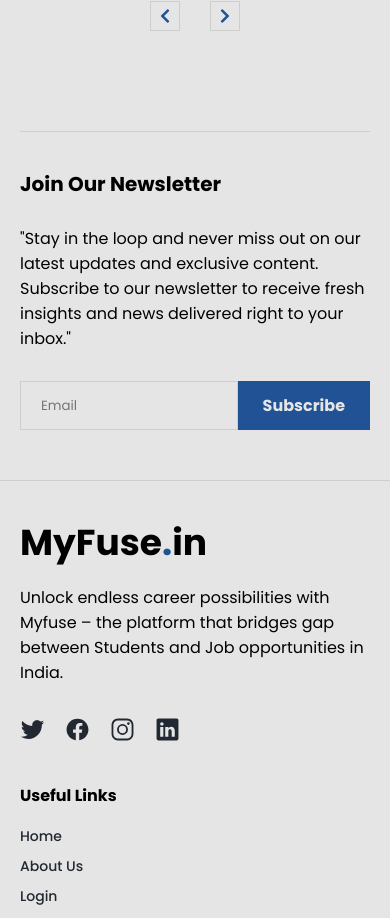
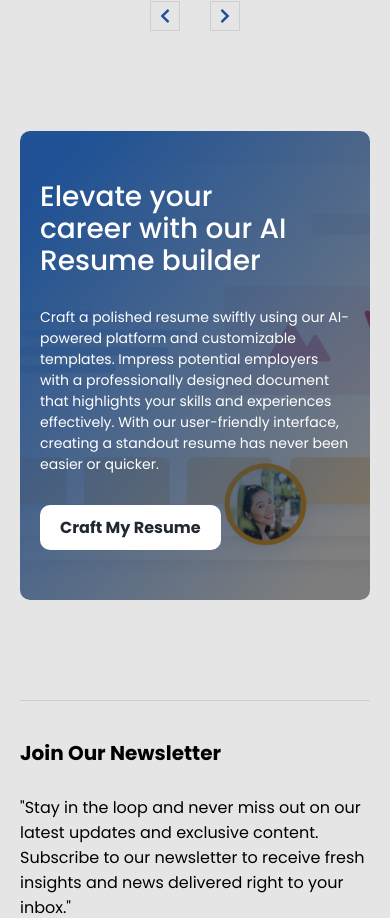
Before and after one commit to basic-coder/myFuse, a React (Vite) app: page / in a window 390 px wide. Shown: the part 4895-5813 px from the top of the page. Built offline with nearby package versions, Linux system fonts and the light colour scheme.

Commit message:
resume builder added

```diff
--- /dev/null
+++ b/src/components/ResumeBuilder/ResumeBuilder.jsx
@@ -0,0 +1,20 @@
+import React from 'react'
+import './resumeBuilder.css';
+import bgImage from '../../images/resumeBuilder/resumeBuilderImg.png'
+import { Link } from 'react-router-dom';
+
+const ResumeBuilder = () => {
+    return (
+        <div className='resumeBuilder'>
+            <img className='resumeBuilder_img' src={bgImage} alt="" />
+            <div className="resumeBuilder_bg"></div>
+            <div className="resumeBuilder__content">
+                <h3 className='resumeBuilder__title'>Elevate your career with our AI Resume builder</h3>
+                <p className='resumeBuilder__desp'>Craft a polished resume swiftly using our AI-powered platform and customizable templates. Impress potential employers with a professionally designed document that highlights your skills and experiences effectively. With our user-friendly interface, creating a standout resume has never been easier or quicker.</p>
+                <Link to="/" className='resumeBuilder__btn'>Craft My Resume</Link>
+            </div>
+        </div>
+    )
+}
+
+export default ResumeBuilder
--- /dev/null
+++ b/src/components/ResumeBuilder/resumeBuilder.css
@@ -0,0 +1,112 @@
+.resumeBuilder{
+    height: 600px;
+    width: 100%;
+    border-radius: 30px;
+    max-width: 900px;
+    display: flex;
+    flex-direction: column;
+    justify-content: center;
+    padding: 70px;
+    position: relative;
+    gap: 50px;
+    overflow: hidden;
+    margin-top: 100px;
+}
+
+.resumeBuilder_img{
+    position: absolute;
+    width: 100%;
+    height: 100%;
+    left: 0;
+    top: 0;
+    object-fit: cover;
+}
+
+
+.resumeBuilder_bg{
+    content: '';
+    width: 100%;
+    height: 100%;
+    z-index: 2;
+    position: absolute;
+    left: 0;
+    top: 0;
+    background: linear-gradient(310deg,rgba(0,0,0,.5) 10%,rgba(32, 82, 149, 1) 90%);
+}
+
+.resumeBuilder .resumeBuilder__content{
+    max-width: 70%;
+    display: flex;
+    gap: 50px;
+    flex-direction: column;
+    color: #fff;
+    z-index: 3;
+}
+
+.resumeBuilder__title{
+    font-size: 36px;
+    line-height: 50px;
+    max-width: 80%;
+}
+
+.resumeBuilder__desp{
+    font-size: 16px;
+}
+
+.resumeBuilder__btn{
+    border: none;
+    outline: none;
+    width: fit-content;
+    padding: 10px 30px ;
+    border-radius: 10px;
+    background-color: #fff;
+    color: var(--secondary);
+    font-weight: 700;
+}
+
+@media screen and (max-width: 1100px){
+
+    .resumeBuilder__title{
+        font-size: 28px;
+        line-height: 40px;
+        font-weight: 500;
+    }
+
+    .resumeBuilder .resumeBuilder__content {
+        max-width: 90%;
+    }
+
+    .resumeBuilder__desp{
+        font-size: 14px;
+    }
+
+}
+
+@media screen and (max-width: 768px){
+
+.resumeBuilder{
+    height: 100%;
+    padding: 50px 20px;
+    border-radius: 10px;
+}
+
+.resumeBuilder__title{
+    font-size: 28px;
+    line-height: 32px;
+    font-weight: 500;
+}
+
+.resumeBuilder .resumeBuilder__content {
+    max-width: 100%;
+    gap: 30px;
+}
+
+.resumeBuilder__desp{
+    font-size: 14px;
+}
+
+.resumeBuilder__btn{
+    padding: 10px 20px;
+}
+
+}
--- a/src/pages/Home/Home.jsx
+++ b/src/pages/Home/Home.jsx
@@ -18,6 +18,7 @@
 import RecentJobs from '../../components/RecentJobs/RecentJobs'
 import MyfuseWorks from '../../components/MyfuseWorks/MyfuseWorks'
 import SpotlightCards from '../../components/SpotlightCards/SpotlightCards'
+import ResumeBuilder from '../../components/ResumeBuilder/ResumeBuilder'
 
 const Home = () => {
 
@@ -32,6 +33,7 @@
         <MyfuseWorks />
         <SpotlightCards />
         <RecentJobs />
+        <ResumeBuilder />
         <Newsletter title="Join Our Newsletter" description='"Stay in the loop and never miss out on our latest updates and exclusive content. Subscribe to our newsletter to receive fresh insights and news delivered right to your inbox."' />
     </div>
   )
```
Also changed, not shown: src/images/resumeBuilder/resumeBuilderImg.png (added).
